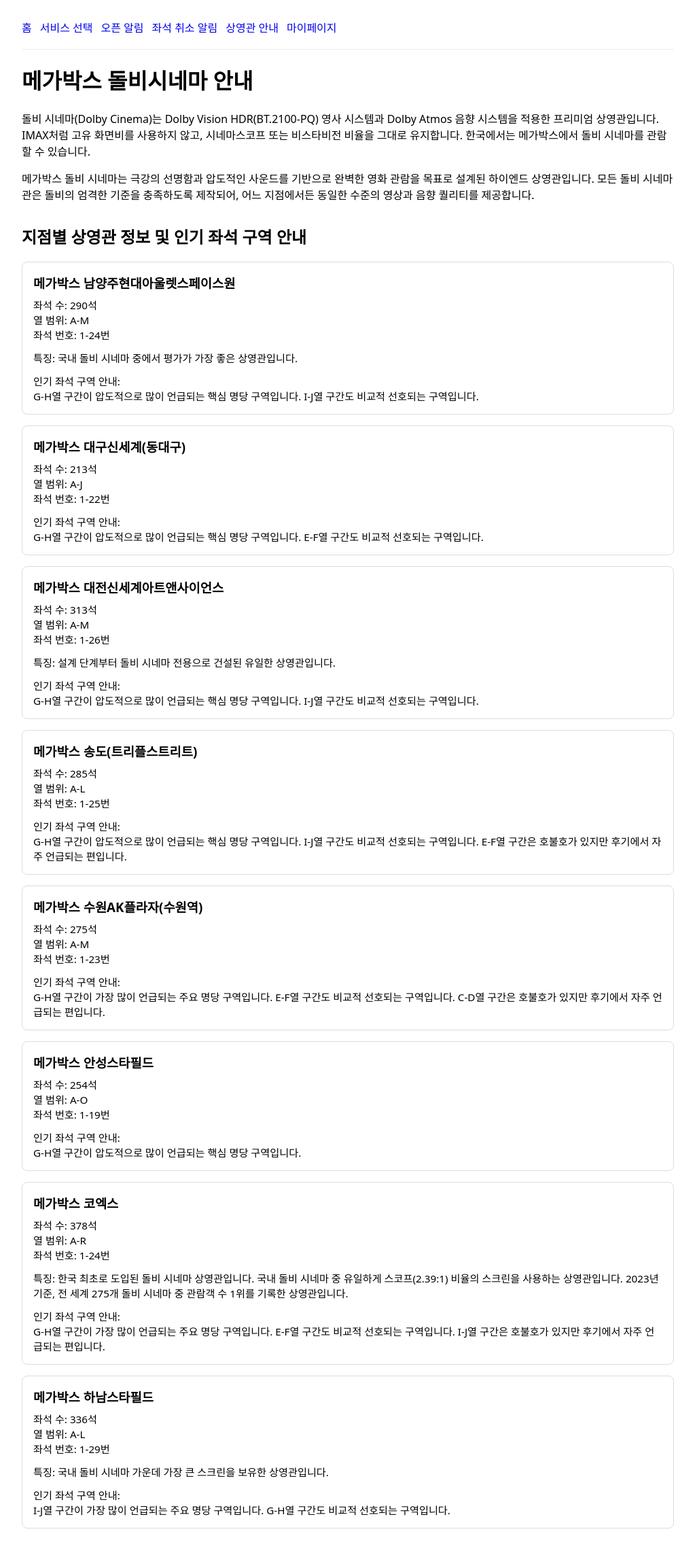
After one commit to ChaeRin01/catch-seat, a Flask app: page /theaters/dolby in a window 1280 px wide. The commit adds this page. Shown: the whole page at 68% size, without its empty margins (128-1151 px from the left). Run offline with Flask 3, Linux system fonts and the light colour scheme.

Commit message:
feat(ui): 돌비시네마 안내 페이지 추가 및 마이페이지·알림 UI/메일 개선
- 돌비시네마 소개 페이지(dolby_theaters.html) 신설 및 네비게이션 연결
- seat_zone_summary.json 로딩 및 get_zone_summary 함수 추가
- 오픈 알림 이메일에 인기 좌석 구역 안내 자동 포함
- 좌석 취소 알림 신청(desired_count) 기본값 1로 설정
- 마이페이지(me.html)에서 발송 완료 항목 스타일 개선 및 표기 추가

```diff
--- a/app.py
+++ b/app.py
@@ -17,6 +17,7 @@ from catalog import CATALOG, MOVIES
 from email_utils import send_email
 from datetime import datetime
 from crawlers import megabox  # 메가박스 DOLBY 상영정보 크롤링용
+import json
 
 app = Flask(__name__)
 
@@ -41,6 +42,77 @@ DB_PATH = os.path.join(BASEDIR, "catchseat.db")
 app.config["SQLALCHEMY_DATABASE_URI"] = "sqlite:///" + DB_PATH
 app.config["SQLALCHEMY_TRACK_MODIFICATIONS"] = False
 db.init_app(app)
+
+# --- 인기 좌석 구역 요약 데이터 로드 ---
+ZONE_PATH = os.path.join(BASEDIR, "data", "seat_zone_summary.json")
+try:
+    with open(ZONE_PATH, encoding="utf-8") as f:
+        ZONE_SUMMARY = json.load(f)
+except FileNotFoundError:
+    ZONE_SUMMARY = {}
+
+
+def get_zone_summary(branch_code: str) -> str:
+    """브랜치 코드 기준으로 인기 좌석 구역 요약 문구를 반환."""
+    entry = ZONE_SUMMARY.get(branch_code)
+    return entry["zone_summary"] if entry and "zone_summary" in entry else "인기 구역 데이터가 없습니다."
+
+
+# --- 돌비시네마 상영관 기본 정보 (좌석 수/열 범위/좌석 번호/특징) ---
+DOLBY_THEATER_INFO = {
+    "0019": {  # 남양주현대아울렛스페이스원
+        "seats": 290,
+        "row_range": "A-M",
+        "number_range": "1-24번",
+        "feature": "국내 돌비 시네마 중에서 평가가 가장 좋은 상영관입니다.",
+    },
+    "7011": {  # 대구신세계(동대구)
+        "seats": 213,
+        "row_range": "A-J",
+        "number_range": "1-22번",
+        "feature": None,
+    },
+    "0028": {  # 대전신세계아트앤사이언스
+        "seats": 313,
+        "row_range": "A-M",
+        "number_range": "1-26번",
+        "feature": "설계 단계부터 돌비 시네마 전용으로 건설된 유일한 상영관입니다.",
+    },
+    "4062": {  # 송도(트리플스트리트)
+        "seats": 285,
+        "row_range": "A-L",
+        "number_range": "1-25번",
+        "feature": None,
+    },
+    "0052": {  # 수원AK플라자(수원역)
+        "seats": 275,
+        "row_range": "A-M",
+        "number_range": "1-23번",
+        "feature": None,
+    },
+    "0020": {  # 안성스타필드
+        "seats": 254,
+        "row_range": "A-O",
+        "number_range": "1-19번",
+        "feature": None,
+    },
+    "1351": {  # 코엑스
+        "seats": 378,
+        "row_range": "A-R",
+        "number_range": "1-24번",
+        "feature": (
+            "한국 최초로 도입된 돌비 시네마 상영관입니다. "
+            "국내 돌비 시네마 중 유일하게 스코프(2.39:1) 비율의 스크린을 사용하는 상영관입니다. "
+            "2023년 기준, 전 세계 275개 돌비 시네마 중 관람객 수 1위를 기록한 상영관입니다."
+        ),
+    },
+    "4651": {  # 하남스타필드
+        "seats": 336,
+        "row_range": "A-L",
+        "number_range": "1-29번",
+        "feature": "국내 돌비 시네마 가운데 가장 큰 스크린을 보유한 상영관입니다.",
+    },
+}
 
 # Flask: app context에서 테이블 생성
 with app.app_context():
@@ -84,6 +156,32 @@ def hw1():
 @app.get("/select")
 def select_service():
     return render_template("service_select.html", title="서비스 선택")
+
+
+# ---- 메가박스 돌비시네마 소개 페이지 ----
+@app.get("/theaters/dolby")
+def dolby_theaters():
+    """메가박스 돌비시네마 8개 지점 정보 + 인기 좌석 구역 안내 페이지."""
+    theaters = []
+    for code, name in BRANCH_CODE_TO_NAME.items():
+        info = DOLBY_THEATER_INFO.get(code, {})
+        theaters.append(
+            {
+                "code": code,
+                "name": name,
+                "seats": info.get("seats"),
+                "row_range": info.get("row_range"),
+                "number_range": info.get("number_range"),
+                "feature": info.get("feature"),
+                "zone_summary": get_zone_summary(code),
+            }
+        )
+    theaters.sort(key=lambda t: t["name"])
+    return render_template(
+        "dolby_theaters.html",
+        title="메가박스 돌비시네마 안내",
+        theaters=theaters,
+    )
 
 
 # ---- 오픈 알림 ----
@@ -325,12 +423,12 @@ def logout():
 def me():
     my_open = (
         MovieOpenAlert.query.filter_by(user_id=current_user.id)
-        .order_by(MovieOpenAlert.id.asc())   # ✅ ID 오름차순
+        .order_by(MovieOpenAlert.id.asc())
         .all()
     )
     my_seat = (
         SeatCancelAlert.query.filter_by(user_id=current_user.id)
-        .order_by(SeatCancelAlert.id.asc())  # ✅ ID 오름차순
+        .order_by(SeatCancelAlert.id.asc())
         .all()
     )
 
--- /dev/null
+++ b/data/seat_zone_summary.json
@@ -0,0 +1,34 @@
+{
+  "0019": {
+    "branch_name": "남양주현대아울렛스페이스원",
+    "zone_summary": "G-H열 구간이 압도적으로 많이 언급되는 핵심 명당 구역입니다. I-J열 구간도 비교적 선호되는 구역입니다."
+  },
+  "0020": {
+    "branch_name": "안성스타필드",
+    "zone_summary": "G-H열 구간이 압도적으로 많이 언급되는 핵심 명당 구역입니다."
+  },
+  "0028": {
+    "branch_name": "대전신세계아트앤사이언스",
+    "zone_summary": "G-H열 구간이 압도적으로 많이 언급되는 핵심 명당 구역입니다. I-J열 구간도 비교적 선호되는 구역입니다."
+  },
+  "0052": {
+    "branch_name": "수원AK플라자(수원역)",
+    "zone_summary": "G-H열 구간이 가장 많이 언급되는 주요 명당 구역입니다. E-F열 구간도 비교적 선호되는 구역입니다. C-D열 구간은 호불호가 있지만 후기에서 자주 언급되는 편입니다."
+  },
+  "1351": {
+    "branch_name": "코엑스",
+    "zone_summary": "G-H열 구간이 가장 많이 언급되는 주요 명당 구역입니다. E-F열 구간도 비교적 선호되는 구역입니다. I-J열 구간은 호불호가 있지만 후기에서 자주 언급되는 편입니다."
+  },
+  "4062": {
+    "branch_name": "송도(트리플스트리트)",
+    "zone_summary": "G-H열 구간이 압도적으로 많이 언급되는 핵심 명당 구역입니다. I-J열 구간도 비교적 선호되는 구역입니다. E-F열 구간은 호불호가 있지만 후기에서 자주 언급되는 편입니다."
+  },
+  "4651": {
+    "branch_name": "하남스타필드",
+    "zone_summary": "I-J열 구간이 가장 많이 언급되는 주요 명당 구역입니다. G-H열 구간도 비교적 선호되는 구역입니다."
+  },
+  "7011": {
+    "branch_name": "대구신세계(동대구)",
+    "zone_summary": "G-H열 구간이 압도적으로 많이 언급되는 핵심 명당 구역입니다. E-F열 구간도 비교적 선호되는 구역입니다."
+  }
+}
--- a/templates/alerts_seat.html
+++ b/templates/alerts_seat.html
@@ -62,7 +62,8 @@
       min="1"
       max="10"
       required
-      placeholder="예: 2"
+      value="1"
+      placeholder="예: 1"
     />
   </div>
 
--- a/templates/base.html
+++ b/templates/base.html
@@ -21,9 +21,10 @@
     <a href="/select">서비스 선택</a>
     <a href="/alerts/open">오픈 알림</a>
     <a href="/alerts/seat">좌석 취소 알림</a>
+    <a href="/theaters/dolby">상영관 안내</a>
     <a href="/me">마이페이지</a>
+  </nav>
 
-  </nav>
   {% with messages = get_flashed_messages(with_categories=true) %}
   {% if messages %}
     <div>
@@ -34,7 +35,7 @@
       {% endfor %}
     </div>
   {% endif %}
-{% endwith %}
+  {% endwith %}
 
   <hr/>
   {% block content %}{% endblock %}
--- /dev/null
+++ b/templates/dolby_theaters.html
@@ -0,0 +1,52 @@
+{% extends "base.html" %}
+{% block content %}
+<h1>메가박스 돌비시네마 안내</h1>
+
+<section style="margin-top: 1rem; margin-bottom: 2rem;">
+  <p>
+    돌비 시네마(Dolby Cinema)는 Dolby Vision HDR(BT.2100-PQ) 영사 시스템과 Dolby Atmos 음향 시스템을 적용한 프리미엄 상영관입니다.
+    IMAX처럼 고유 화면비를 사용하지 않고, 시네마스코프 또는 비스타비전 비율을 그대로 유지합니다.
+    한국에서는 메가박스에서 돌비 시네마를 관람할 수 있습니다.
+  </p>
+  <p style="margin-top: 0.75rem;">
+    메가박스 돌비 시네마는 극강의 선명함과 압도적인 사운드를 기반으로 완벽한 영화 관람을 목표로 설계된 하이엔드 상영관입니다.
+    모든 돌비 시네마관은 돌비의 엄격한 기준을 충족하도록 제작되어, 어느 지점에서든 동일한 수준의 영상과 음향 퀄리티를 제공합니다.
+  </p>
+</section>
+
+<section style="margin-top: 2rem;">
+  <h2>지점별 상영관 정보 및 인기 좌석 구역 안내</h2>
+
+  {% if theaters %}
+    <div style="margin-top: 1rem;">
+      {% for t in theaters %}
+      <article style="border: 1px solid #ddd; border-radius: 8px; padding: 1rem; margin-bottom: 1rem;">
+        <h3 style="margin-top: 0; margin-bottom: 0.5rem;">
+          {{ t.name }}
+        </h3>
+
+        <ul style="list-style: none; padding-left: 0; margin: 0 0 0.75rem 0; font-size: 0.95rem;">
+          <li>좌석 수: {{ t.seats }}석</li>
+          <li>열 범위: {{ t.row_range }}</li>
+          <li>좌석 번호: {{ t.number_range }}</li>
+        </ul>
+
+        {% if t.feature %}
+        <p style="margin: 0 0 0.75rem 0; font-size: 0.95rem;">
+          특징: {{ t.feature }}
+        </p>
+        {% endif %}
+
+        <p style="margin: 0; font-size: 0.95rem;">
+          인기 좌석 구역 안내:<br>
+          {{ t.zone_summary }}
+        </p>
+      </article>
+      {% endfor %}
+    </div>
+  {% else %}
+    <p style="margin-top: 1rem;">등록된 돌비 시네마 지점 정보가 없습니다.</p>
+  {% endif %}
+</section>
+
+{% endblock %}
```
Also changed, not shown: run_checks.py (+60 -13 lines), templates/me.html (+50 -4 lines).
